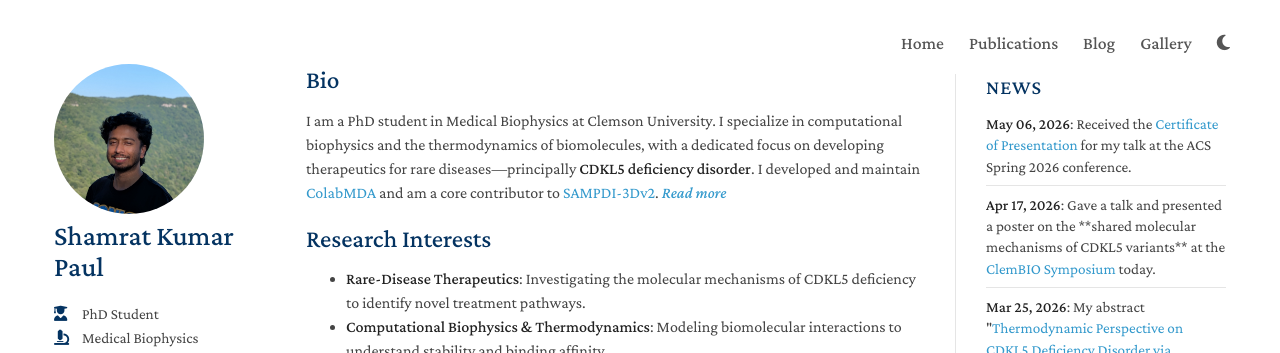
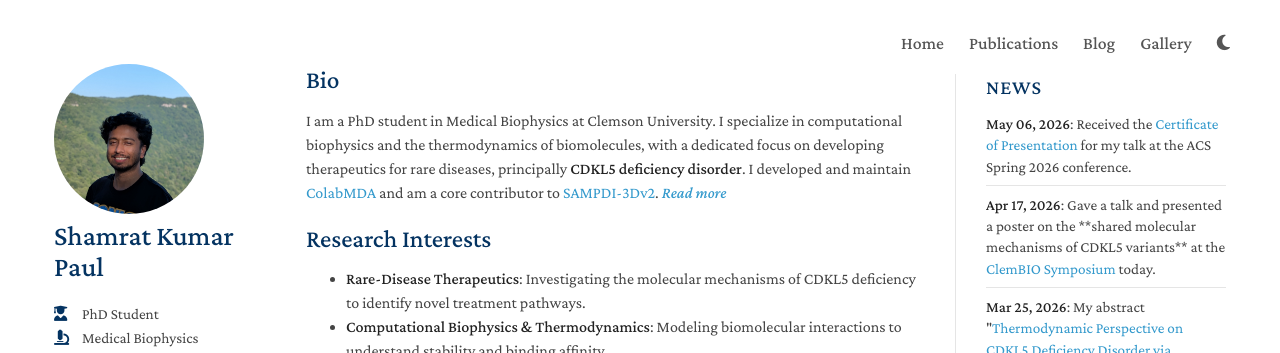
Before and after one commit to paulshamrat/paulshamrat.github.io, a Jekyll site: the page built from index.md, in a window 1280 px wide and 900 px high. Shown: the top 353 px of the window. Built offline with Jekyll 4.4.1, drawn with Linux system fonts in a browser that asks for light colours; a style sheet for code colours, icons or effects is not loaded.

Commit message:
Replace em dash with comma in bio

```diff
--- a/index.md
+++ b/index.md
@@ -7,13 +7,13 @@
 
 <div id="bio-short">
   <p>
-    I am a PhD student in Medical Biophysics at Clemson University. I specialize in computational biophysics and the thermodynamics of biomolecules, with a dedicated focus on developing therapeutics for rare diseases—principally <strong>CDKL5 deficiency disorder</strong>. I developed and maintain <a href="https://github.com/paulshamrat/ColabMDA" target="_blank">ColabMDA</a> and am a core contributor to <a href="https://github.com/delphi001/sampdi3dv2" target="_blank">SAMPDI-3Dv2</a>.
+    I am a PhD student in Medical Biophysics at Clemson University. I specialize in computational biophysics and the thermodynamics of biomolecules, with a dedicated focus on developing therapeutics for rare diseases, principally <strong>CDKL5 deficiency disorder</strong>. I developed and maintain <a href="https://github.com/paulshamrat/ColabMDA" target="_blank">ColabMDA</a> and am a core contributor to <a href="https://github.com/delphi001/sampdi3dv2" target="_blank">SAMPDI-3Dv2</a>.
     <a href="javascript:void(0)" onclick="toggleBio()" style="color: var(--link-color); font-style: italic; font-weight: 500; text-decoration: none;">Read more</a>
   </p>
 </div>
 
 <div id="bio-full" style="display: none;">
-  <p>I am a PhD student in Medical Biophysics at Clemson University. I specialize in computational biophysics and the thermodynamics of biomolecules, with a dedicated focus on developing therapeutics for rare diseases—principally <strong>CDKL5 deficiency disorder</strong>. I developed and maintain <a href="https://github.com/paulshamrat/ColabMDA" target="_blank">ColabMDA</a> and am a core contributor to <a href="https://github.com/delphi001/sampdi3dv2" target="_blank">SAMPDI-3Dv2</a>.</p>
+  <p>I am a PhD student in Medical Biophysics at Clemson University. I specialize in computational biophysics and the thermodynamics of biomolecules, with a dedicated focus on developing therapeutics for rare diseases, principally <strong>CDKL5 deficiency disorder</strong>. I developed and maintain <a href="https://github.com/paulshamrat/ColabMDA" target="_blank">ColabMDA</a> and am a core contributor to <a href="https://github.com/delphi001/sampdi3dv2" target="_blank">SAMPDI-3Dv2</a>.</p>
 
   <p>I also hold an MS in Medical Biophysics from Clemson University and a BSc in Biochemistry from BSMRSTU, Bangladesh. My background spans molecular biology, physical chemistry, and computational modeling, which I combine to study biomolecular systems.</p>
 
```
